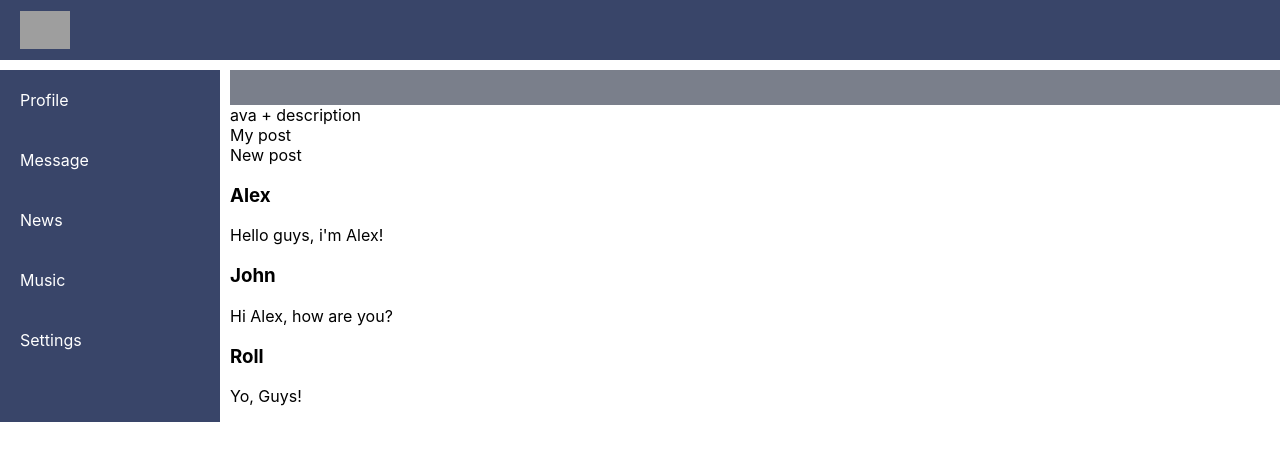
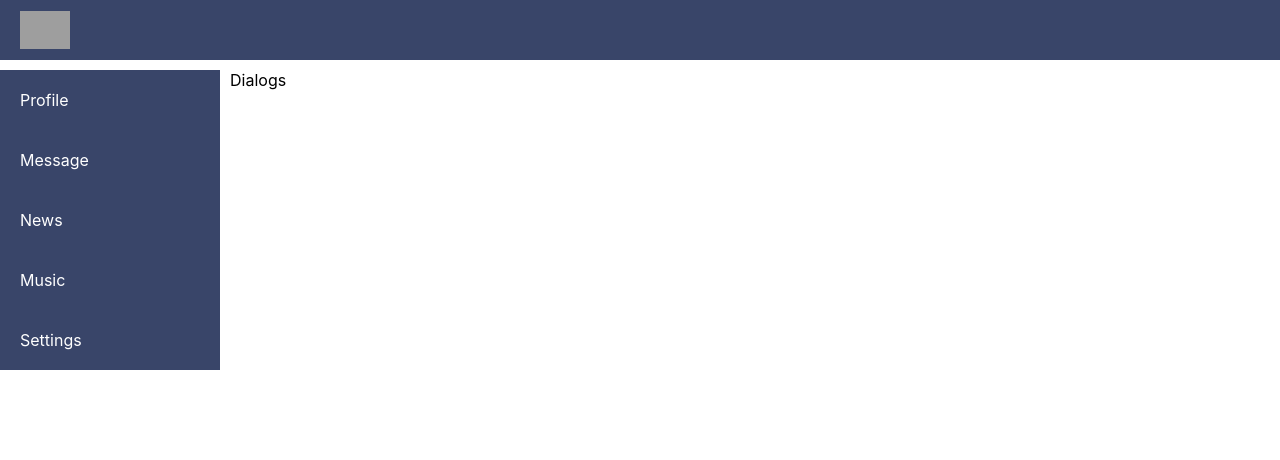
Before and after one commit to piy-bebe/react, a React (Create React App) app: page / in a window 1280 px wide. Shown: the top 460 px of the page. Built offline with nearby package versions, Linux system fonts and the light colour scheme; grey boxes are pictures that could not be loaded.

Commit message:
modified app

```diff
--- a/src/App.css
+++ b/src/App.css
@@ -7,3 +7,6 @@
     'h h'
     'n c';
 }
+.app-wrapper-content {
+  grid-area: c;
+}
--- a/src/App.js
+++ b/src/App.js
@@ -3,12 +3,16 @@ import './App.css'
 import Header from './components/Header/Header'
 import Navbar from './components/Navbar/Navbar'
 import Profile from './components/Profile/Profile'
+import Dialogs from './components/Dialogs/Dialogs'
 const App = () => {
   return (
     <div className="app-wrapper">
       <Header />
       <Navbar />
-      <Profile />
+      <div className="app-wrapper-content">
+        {/* <Profile /> */}
+        <Dialogs />
+      </div>
     </div>
   )
 }
--- a/src/components/Dialogs/Dialogs.jsx
+++ b/src/components/Dialogs/Dialogs.jsx
@@ -1,6 +1,8 @@
 import React from 'react'
 import CSS from './Dialogs.module.css'
 
-const Dialogs = () => {}
+const Dialogs = (props) => {
+  return <div>Dialogs</div>
+}
 
 export default Dialogs
--- a/src/components/Profile/Profile.module.css
+++ b/src/components/Profile/Profile.module.css
@@ -1,6 +1,3 @@
-.content {
-  grid-area: c;
-}
 .img {
   background-color: #7a7f8b;
   height: 35px;
```
